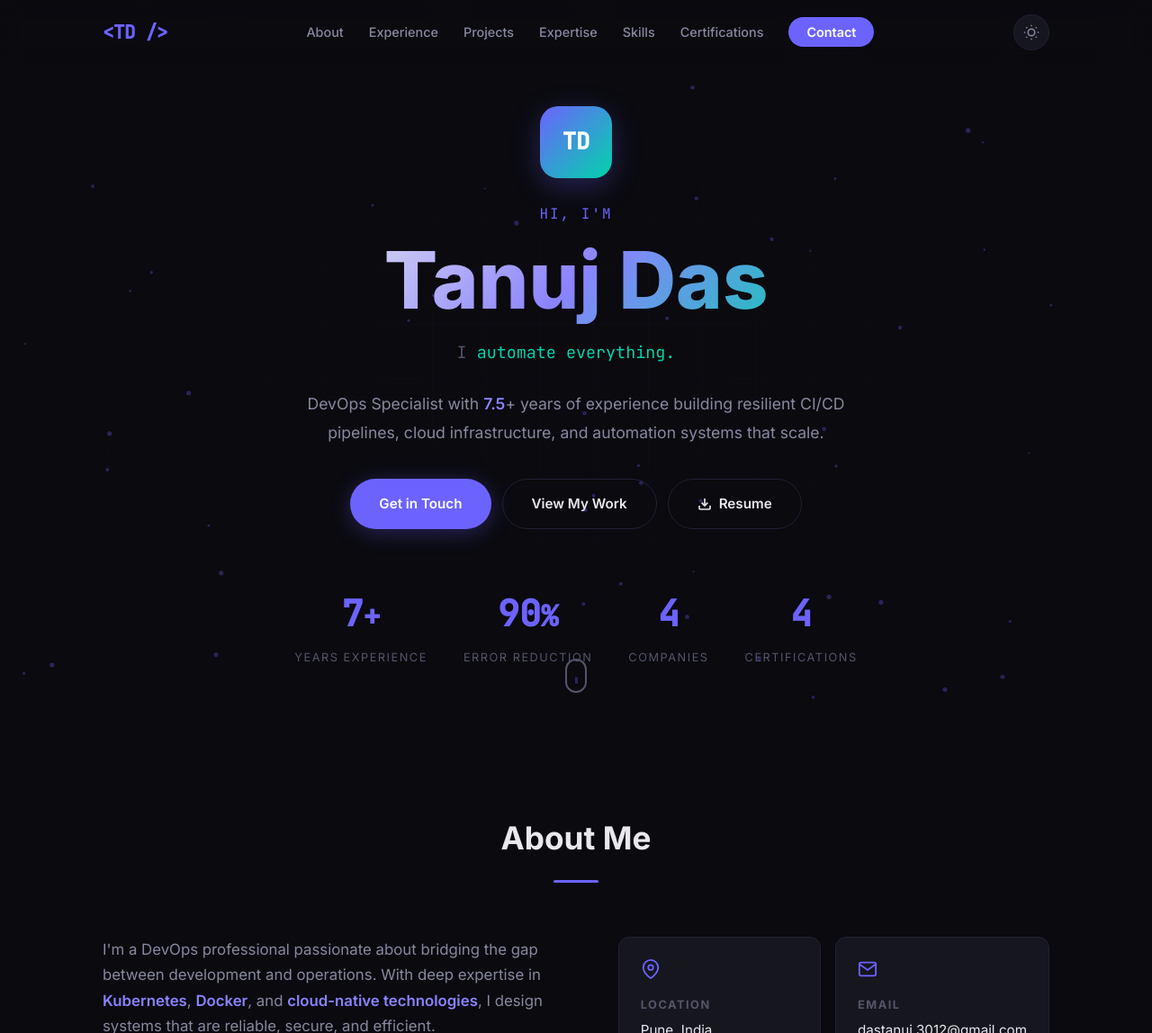
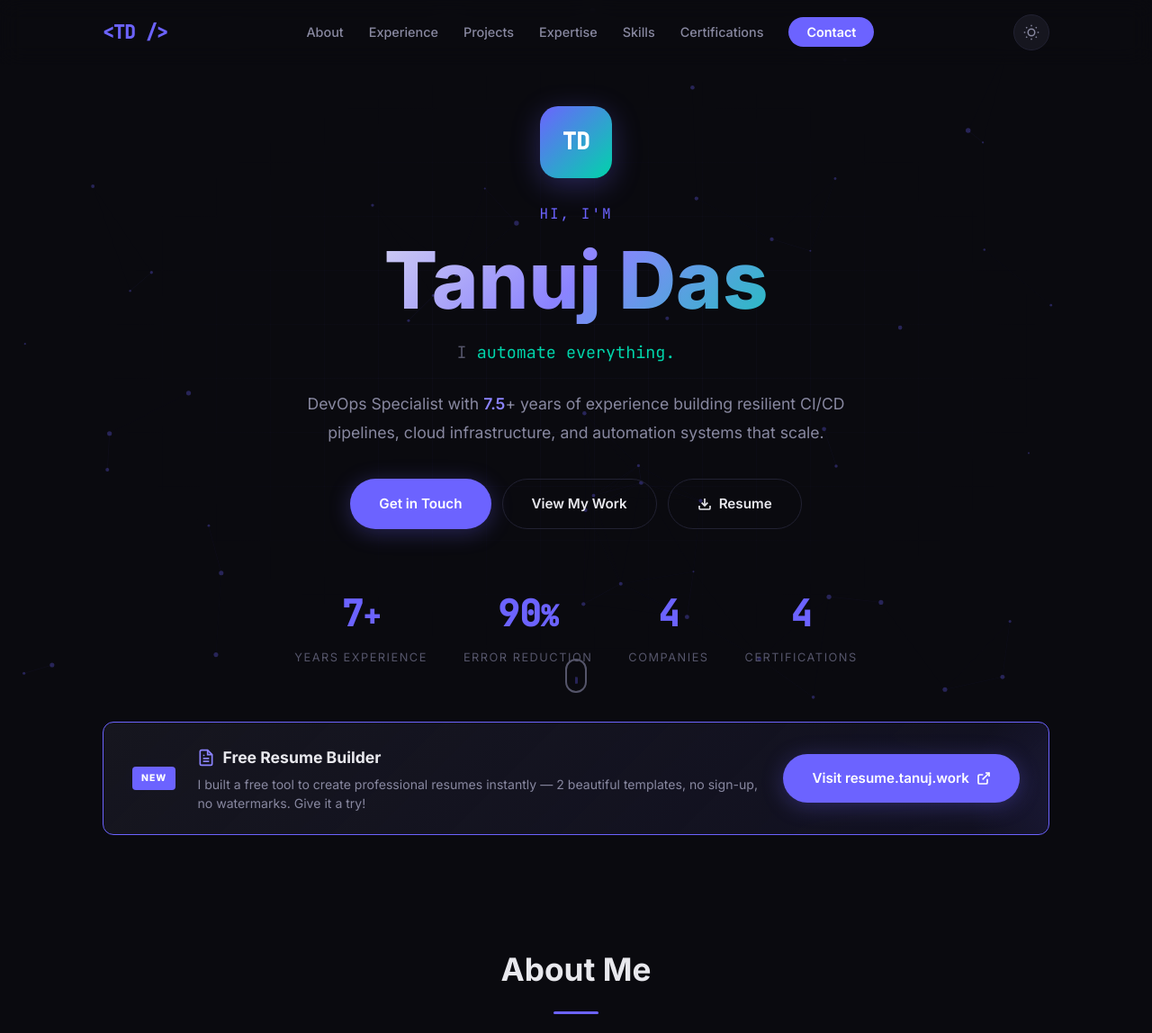
Before and after one commit to Tanuj-das/tanuj-portfolio, a plain HTML site: page index.html in a window 1280 px wide. Shown: the top 1148 px of the page at 90% size. Drawn offline with Linux system fonts and the light colour scheme; animation ran at ten frames a second.

Commit message:
Add resume.tanuj.work showcase — featured banner and floating badge
Made-with: Cursor

```diff
--- a/index.html
+++ b/index.html
@@ -176,6 +176,29 @@
     <a href="#about" class="scroll-indicator" aria-label="Scroll down">
       <div class="scroll-arrow"></div>
     </a>
+  </section>
+
+  <!-- Featured Project Banner -->
+  <section class="featured-banner" id="featured">
+    <div class="container">
+      <div class="featured-card">
+        <div class="featured-glow"></div>
+        <div class="featured-content">
+          <div class="featured-badge">NEW</div>
+          <div class="featured-text">
+            <h3 class="featured-title">
+              <svg width="20" height="20" viewBox="0 0 24 24" fill="none" stroke="currentColor" stroke-width="2"><path d="M14 2H6a2 2 0 0 0-2 2v16a2 2 0 0 0 2 2h12a2 2 0 0 0 2-2V8z"/><polyline points="14 2 14 8 20 8"/><line x1="16" y1="13" x2="8" y2="13"/><line x1="16" y1="17" x2="8" y2="17"/><polyline points="10 9 9 9 8 9"/></svg>
+              Free Resume Builder
+            </h3>
+            <p class="featured-desc">I built a free tool to create professional resumes instantly — 2 beautiful templates, no sign-up, no watermarks. Give it a try!</p>
+          </div>
+          <a href="https://resume.tanuj.work" target="_blank" class="btn btn-primary featured-cta">
+            Visit resume.tanuj.work
+            <svg width="16" height="16" viewBox="0 0 24 24" fill="none" stroke="currentColor" stroke-width="2.5"><path d="M18 13v6a2 2 0 0 1-2 2H5a2 2 0 0 1-2-2V8a2 2 0 0 1 2-2h6"/><polyline points="15 3 21 3 21 9"/><line x1="10" y1="14" x2="21" y2="3"/></svg>
+          </a>
+        </div>
+      </div>
+    </div>
   </section>
 
   <!-- About Section -->
@@ -647,6 +670,13 @@
     </div>
   </footer>
 
+  <!-- Floating Resume Badge -->
+  <a href="https://resume.tanuj.work" target="_blank" class="floating-resume-badge" id="floatingBadge" title="Try my Free Resume Builder!">
+    <span class="floating-badge-pulse"></span>
+    <svg width="18" height="18" viewBox="0 0 24 24" fill="none" stroke="currentColor" stroke-width="2"><path d="M14 2H6a2 2 0 0 0-2 2v16a2 2 0 0 0 2 2h12a2 2 0 0 0 2-2V8z"/><polyline points="14 2 14 8 20 8"/><line x1="16" y1="13" x2="8" y2="13"/><line x1="16" y1="17" x2="8" y2="17"/></svg>
+    <span class="floating-badge-text">Free Resume Builder</span>
+  </a>
+
   <script src="script.js"></script>
 </body>
 </html>
--- a/script.js
+++ b/script.js
@@ -195,6 +195,24 @@ document.addEventListener('DOMContentLoaded', () => {
   window.addEventListener('scroll', countStats);
   countStats();
 
+  // ── Floating badge: show after scrolling past the featured banner ──
+  const floatingBadge = document.getElementById('floatingBadge');
+  const featuredSection = document.getElementById('featured');
+  if (floatingBadge && featuredSection) {
+    floatingBadge.style.opacity = '0';
+    floatingBadge.style.pointerEvents = 'none';
+    window.addEventListener('scroll', () => {
+      const bannerBottom = featuredSection.getBoundingClientRect().bottom;
+      if (bannerBottom < 0) {
+        floatingBadge.style.opacity = '1';
+        floatingBadge.style.pointerEvents = 'auto';
+      } else {
+        floatingBadge.style.opacity = '0';
+        floatingBadge.style.pointerEvents = 'none';
+      }
+    });
+  }
+
   // ── Active nav link highlight ──
   const sections = document.querySelectorAll('.section, .hero');
   const navAnchors = document.querySelectorAll('.nav-links a:not(.nav-cta)');
--- a/style.css
+++ b/style.css
@@ -911,6 +911,144 @@ strong { color: var(--accent-light); font-weight: 600; }
 .project-card.fade-in:nth-child(3) { transition-delay: 0.2s; }
 .project-card.fade-in:nth-child(4) { transition-delay: 0.3s; }
 
+/* ========== Featured Banner ========== */
+.featured-banner {
+  position: relative;
+  z-index: 1;
+  padding: 0 0 20px;
+}
+
+.featured-card {
+  display: flex;
+  align-items: center;
+  gap: 24px;
+  padding: 24px 32px;
+  background: linear-gradient(135deg, var(--bg-card) 0%, rgba(108, 99, 255, 0.08) 100%);
+  border: 1px solid var(--accent);
+  border-radius: var(--radius);
+  position: relative;
+  overflow: hidden;
+  transition: transform var(--transition), box-shadow var(--transition);
+}
+
+.featured-card:hover {
+  transform: translateY(-2px);
+  box-shadow: 0 8px 32px rgba(108, 99, 255, 0.2);
+}
+
+.featured-content {
+  display: flex;
+  align-items: center;
+  gap: 24px;
+  width: 100%;
+  position: relative;
+  z-index: 1;
+}
+
+.featured-glow {
+  position: absolute;
+  top: -50%;
+  right: -20%;
+  width: 300px;
+  height: 300px;
+  background: radial-gradient(circle, rgba(108, 99, 255, 0.12) 0%, transparent 70%);
+  pointer-events: none;
+}
+
+.featured-badge {
+  background: var(--accent);
+  color: #fff;
+  font-size: .65rem;
+  font-weight: 800;
+  letter-spacing: .1em;
+  padding: 4px 10px;
+  border-radius: 4px;
+  flex-shrink: 0;
+  animation: badgePulse 2s ease-in-out infinite;
+}
+
+@keyframes badgePulse {
+  0%, 100% { box-shadow: 0 0 0 0 rgba(108, 99, 255, 0.4); }
+  50% { box-shadow: 0 0 0 8px rgba(108, 99, 255, 0); }
+}
+
+.featured-text { flex: 1; }
+
+.featured-title {
+  font-size: 1.1rem;
+  font-weight: 700;
+  color: var(--text-primary);
+  display: flex;
+  align-items: center;
+  gap: 8px;
+  margin-bottom: 4px;
+}
+
+.featured-title svg { color: var(--accent-light); flex-shrink: 0; }
+
+.featured-desc {
+  font-size: .88rem;
+  color: var(--text-secondary);
+  line-height: 1.5;
+  margin: 0;
+}
+
+.featured-cta {
+  flex-shrink: 0;
+  display: inline-flex;
+  align-items: center;
+  gap: 8px;
+  white-space: nowrap;
+  font-weight: 600;
+}
+
+/* ========== Floating Resume Badge ========== */
+.floating-resume-badge {
+  position: fixed;
+  bottom: 28px;
+  right: 28px;
+  z-index: 999;
+  display: flex;
+  align-items: center;
+  gap: 8px;
+  padding: 12px 20px;
+  background: var(--accent);
+  color: #fff;
+  border-radius: 50px;
+  font-family: var(--font-main);
+  font-size: .82rem;
+  font-weight: 600;
+  text-decoration: none;
+  box-shadow: 0 4px 20px rgba(108, 99, 255, 0.4);
+  transition: transform 0.25s ease, box-shadow 0.25s ease, background 0.25s ease, opacity 0.4s ease;
+  cursor: pointer;
+}
+
+.floating-resume-badge:hover {
+  transform: translateY(-3px) scale(1.03);
+  box-shadow: 0 8px 30px rgba(108, 99, 255, 0.55);
+  background: var(--accent-light);
+  color: #fff;
+}
+
+.floating-badge-pulse {
+  position: absolute;
+  top: -3px;
+  right: -3px;
+  width: 12px;
+  height: 12px;
+  background: var(--accent-secondary);
+  border-radius: 50%;
+  animation: floatPulse 1.5s ease-in-out infinite;
+}
+
+@keyframes floatPulse {
+  0%, 100% { transform: scale(1); opacity: 1; }
+  50% { transform: scale(1.6); opacity: 0; }
+}
+
+.floating-badge-text { pointer-events: none; }
+
 /* ========== Responsive ========== */
 @media (max-width: 768px) {
   .nav-toggle { display: flex; }
@@ -949,4 +1087,10 @@ strong { color: var(--accent-light); font-weight: 600; }
 
   .contact-links { flex-direction: column; align-items: center; }
   .hero-actions { flex-direction: column; align-items: center; }
+
+  .featured-content { flex-direction: column; text-align: center; }
+  .featured-cta { width: 100%; justify-content: center; }
+
+  .floating-resume-badge { bottom: 16px; right: 16px; padding: 10px 16px; }
+  .floating-badge-text { font-size: .75rem; }
 }
```
